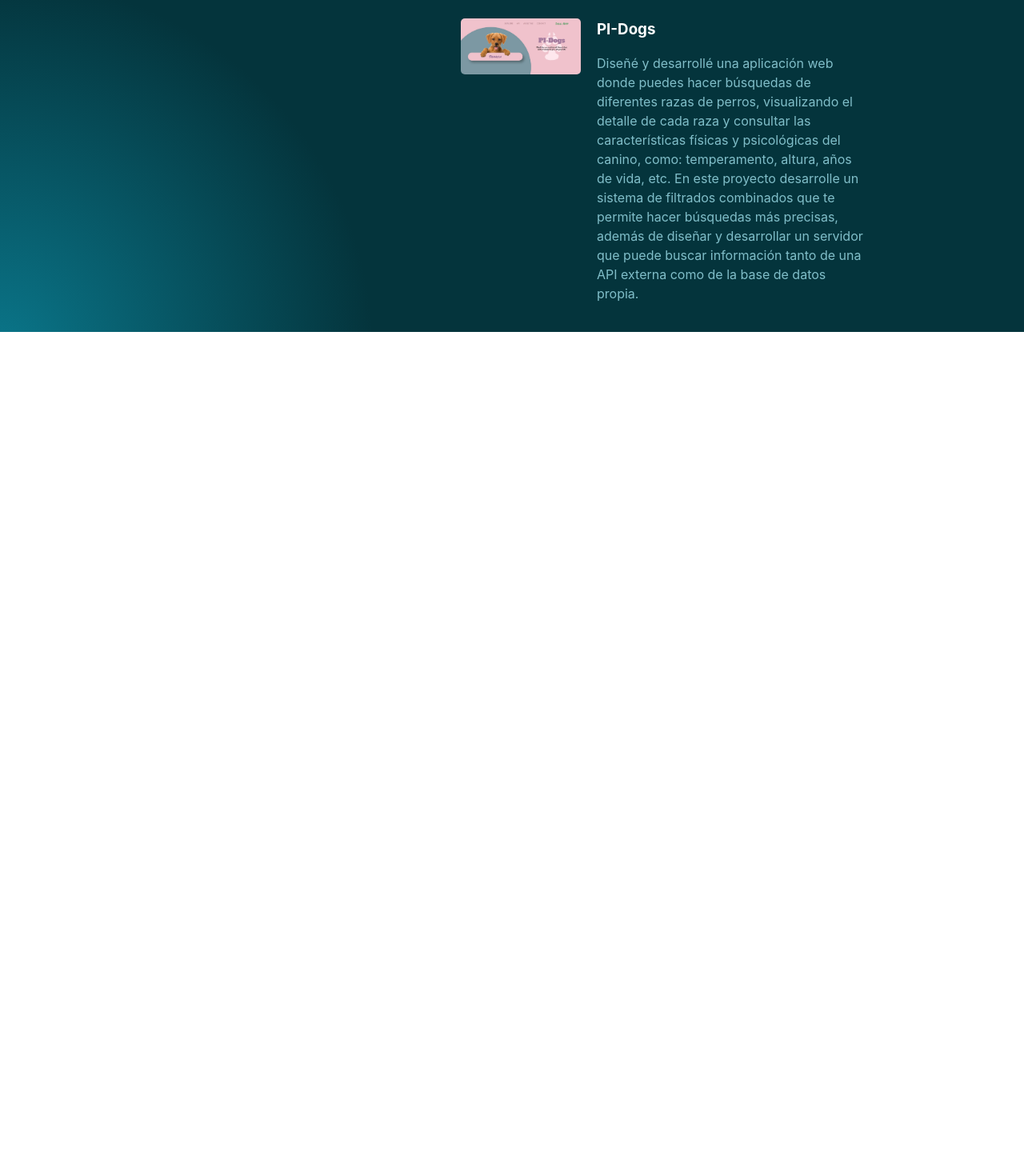
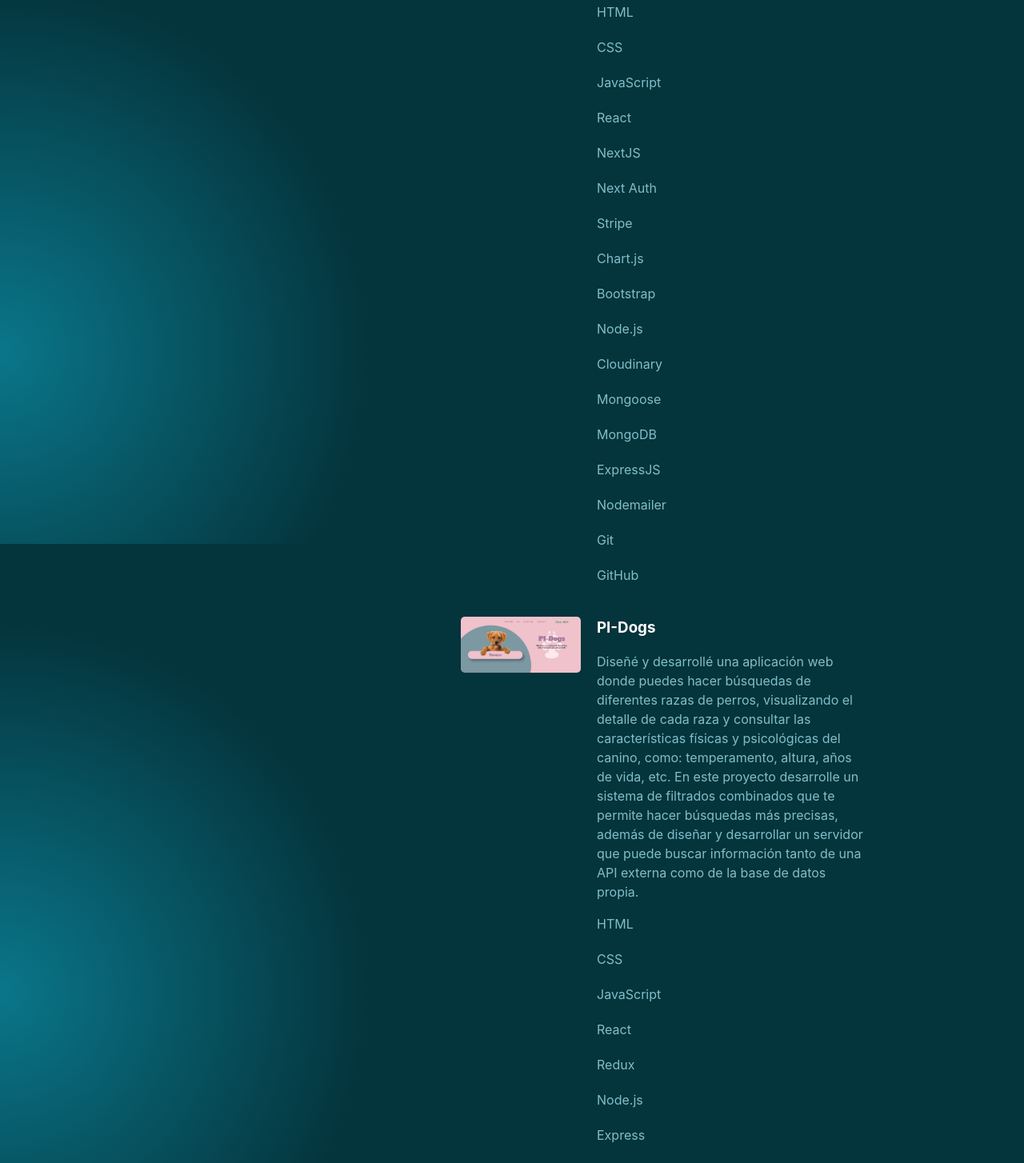
Before and after one commit to Tortoiselizard/Portafolio_Front, a React (Vite) app: page / in a window 1280 px wide. Shown: the part 2520-3974 px from the top of the page at 80% size. Before the commit the page ends 2935 px from the top, so only its background shows below. Built offline with nearby package versions, Linux system fonts and the light colour scheme.

Commit message:
change components/Projects: add footer to projects (line 20-40, 52-66), and add class to li tags (line 10, 43)

```diff
--- a/src/components/Projects/Projects.jsx
+++ b/src/components/Projects/Projects.jsx
@@ -7,7 +7,7 @@ function Projects () {
     <section className={style.ProjectsContainer}>
       <h2>Proyectos</h2>
       <ul>
-        <li>
+        <li className={style.optionProyect}>
           <img src={noveltyBooks} alt='Novelty-Books' />
           <div className={style.informationOptionContainer}>
             <header>
@@ -17,9 +17,30 @@ function Projects () {
               <p>Participé en el desarrollo de la aplicación Novelty Books, un E-commers de libros físicos. Trabajé en el desarrollo de las herramientas que permiten gestionar la aplicación, facilitando al administrador la búsqueda de información almacenada en la base de datos, además de añadir un apartado de estadísticas relevantes donde se pueden visualizar gráficas y tablas referentes a los usuarios, libros, ordenes de compra y ventas de los libros.</p>
               <p>Entre otras actividades, también participé en la integración del sistema de filtrados combinados y ordenado de los libros en el Front-end de la aplicación, pudiendo ejecutarlos individualmente o en conjunto para hacer búsquedas más precisas.</p>
             </main>
+            <footer>
+              <ul className={style.listSkills}>
+                <li>HTML</li>
+                <li>CSS</li>
+                <li>JavaScript</li>
+                <li>React</li>
+                <li>NextJS</li>
+                <li>Next Auth</li>
+                <li>Stripe</li>
+                <li>Chart.js</li>
+                <li>Bootstrap</li>
+                <li>Node.js</li>
+                <li>Cloudinary</li>
+                <li>Mongoose</li>
+                <li>MongoDB</li>
+                <li>ExpressJS</li>
+                <li>Nodemailer</li>
+                <li>Git</li>
+                <li>GitHub</li>
+              </ul>
+            </footer>
           </div>
         </li>
-        <li>
+        <li className={style.optionProyect}>
           <img src={piDogs} alt='PI-Dogs' />
           <div className={style.informationOptionContainer}>
             <header>
@@ -28,6 +49,21 @@ function Projects () {
             <main>
               <p>Diseñé y desarrollé una aplicación web donde puedes hacer búsquedas de diferentes razas de perros, visualizando el detalle de cada raza y consultar las características físicas y psicológicas del canino, como: temperamento, altura, años de vida, etc. En este proyecto desarrolle un sistema de filtrados combinados que te permite hacer búsquedas más precisas, además de diseñar y desarrollar un servidor que puede buscar información tanto de una API externa como de la base de datos propia.</p>
             </main>
+            <footer>
+              <ul className={style.listSkills}>
+                <li>HTML</li>
+                <li>CSS</li>
+                <li>JavaScript</li>
+                <li>React</li>
+                <li>Redux</li>
+                <li>Node.js</li>
+                <li>Express</li>
+                <li>Sequelize</li>
+                <li>PostgreSQL</li>
+                <li>Git</li>
+                <li>GitHub</li>
+              </ul>
+            </footer>
           </div>
         </li>
       </ul>
```
